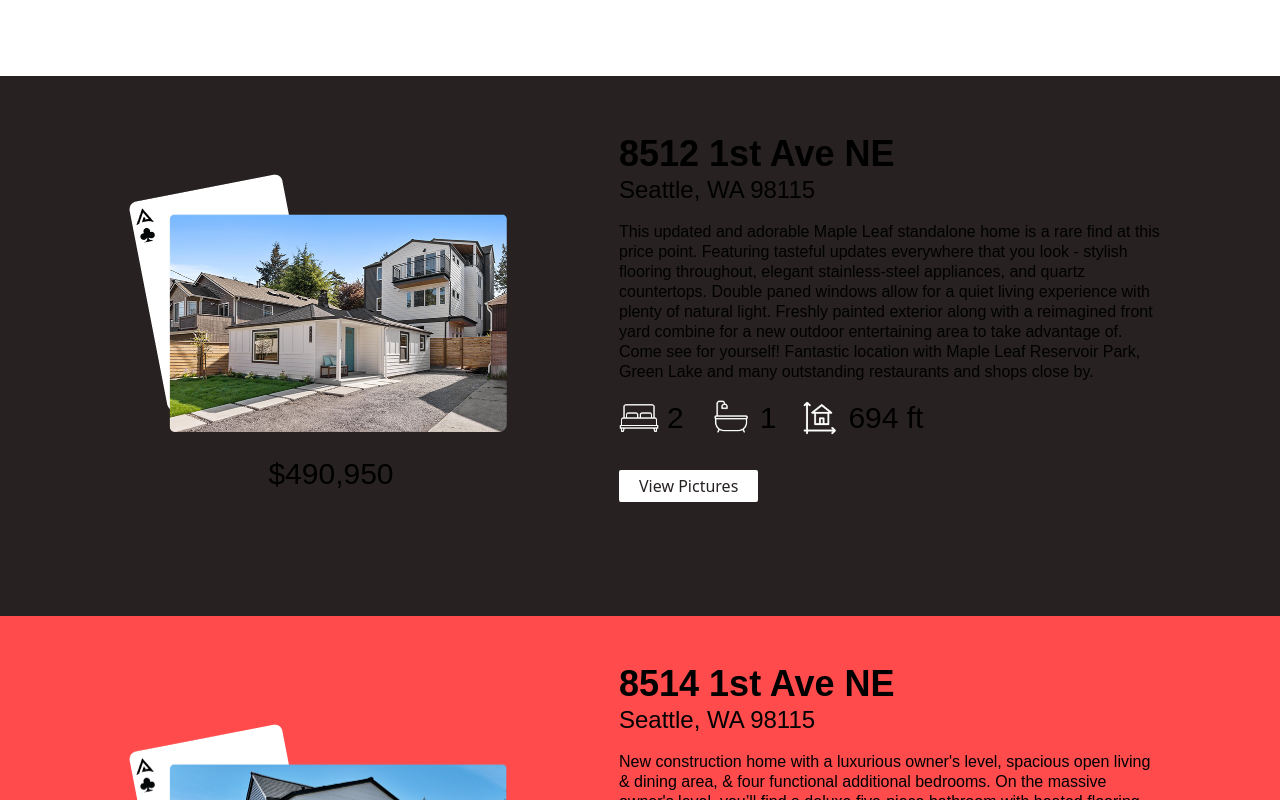
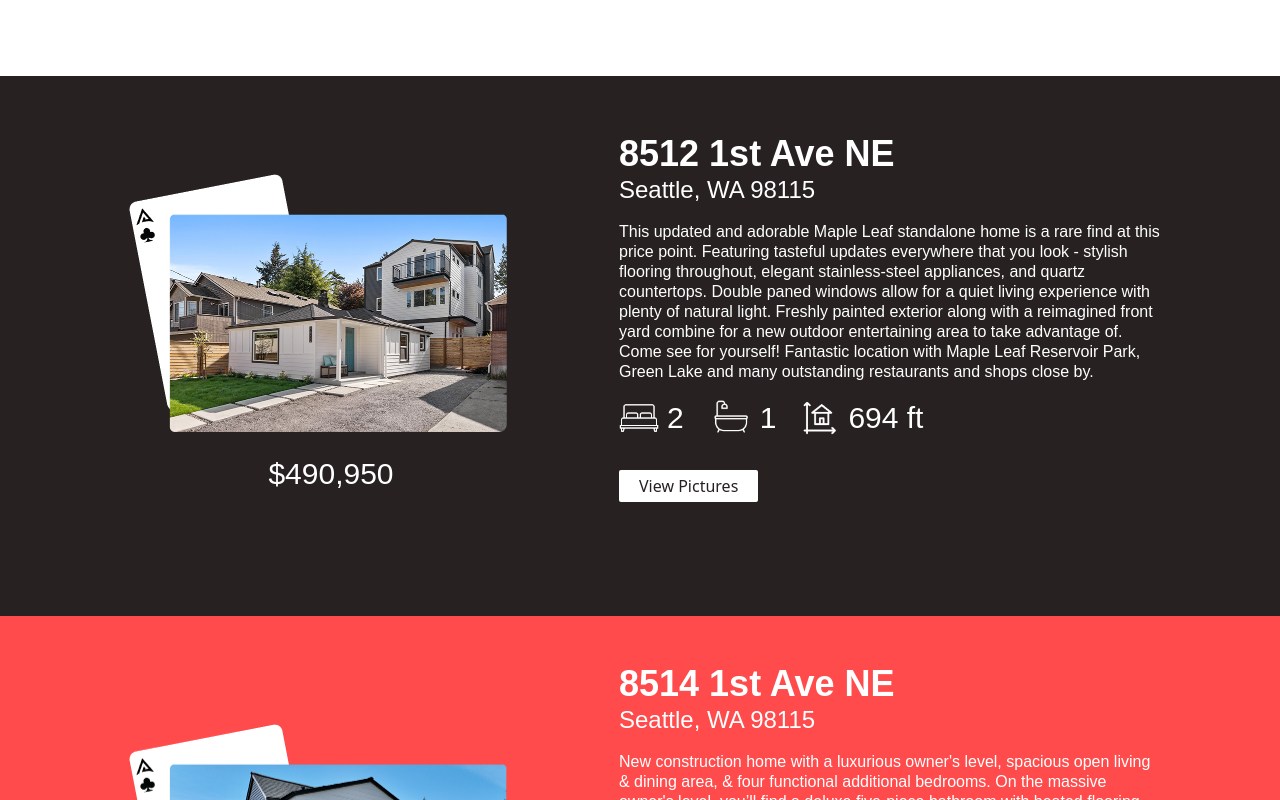
Before and after one commit to kylearray/pokerrun, a Next.js app: page / in a window 1280 px wide. Shown: the part 2640-3440 px from the top of the page. Built offline with nearby package versions, Linux system fonts and the light colour scheme; a web font is replaced by a local one.

Commit message:
color fix v2

```diff
--- a/components/PropertiesContainer.tsx
+++ b/components/PropertiesContainer.tsx
@@ -37,7 +37,7 @@ function PropertiesContainer() {
             </div>
 
             <p
-              className={`${CeraPro.className} font-light pb-5 lg:mt-2 text-3xl text-center`}
+              className={`${CeraPro.className} font-light text-white pb-5 lg:mt-2 text-3xl text-center`}
             >
               {item.Price}
             </p>
@@ -47,14 +47,14 @@ function PropertiesContainer() {
           {/* Right Side */}
           <div className="col-span-1 max-w-xl lg:col-span-7 lg:ml-10 lg:pl-3 flex lg:py-8 w-full">
             <div className="flex flex-col items-start">
-              <h2 className={`${CeraPro.className} font-bold text-4xl`}>
+              <h2 className={`${CeraPro.className} font-bold text-white text-4xl`}>
                 {item.Address}
               </h2>
-              <h3 className={`${CeraPro.className} font-light text-2xl`}>
+              <h3 className={`${CeraPro.className} font-light text-white text-2xl`}>
                 {item.Subaddress}
               </h3>
               <p
-                className={`${CeraCompact.className} font-light text-base lg:pr-5 pt-4 leading-5`}
+                className={`${CeraCompact.className} font-light text-white text-base lg:pr-5 pt-4 leading-5`}
               >
                 {item.MarketingRemarks}
               </p>
@@ -70,7 +70,7 @@ function PropertiesContainer() {
                     src="/static/images/Icons/bed.png"
                   />
                   <p
-                    className={`${CeraPro.className} font-light text-2xl lg:text-3xl pl-2 `}
+                    className={`${CeraPro.className} font-light text-white text-2xl lg:text-3xl pl-2 `}
                   >
                     {item.Beds}
                   </p>
@@ -85,7 +85,7 @@ function PropertiesContainer() {
                     src="/static/images/Icons/bath.png"
                   />
                   <p
-                    className={`${CeraPro.className} font-light text-2xl lg:text-3xl pl-2 `}
+                    className={`${CeraPro.className} font-light text-white text-2xl lg:text-3xl pl-2 `}
                   >
                     {item.Baths}
                   </p>
@@ -100,7 +100,7 @@ function PropertiesContainer() {
                     src="/static/images/Icons/house.png"
                   />
                   <p
-                    className={`${CeraPro.className} font-light text-2xl lg:text-3xl pl-2 `}
+                    className={`${CeraPro.className} font-light text-white text-2xl lg:text-3xl pl-2 `}
                   >
                     {item.SqFt}
                   </p>
```
